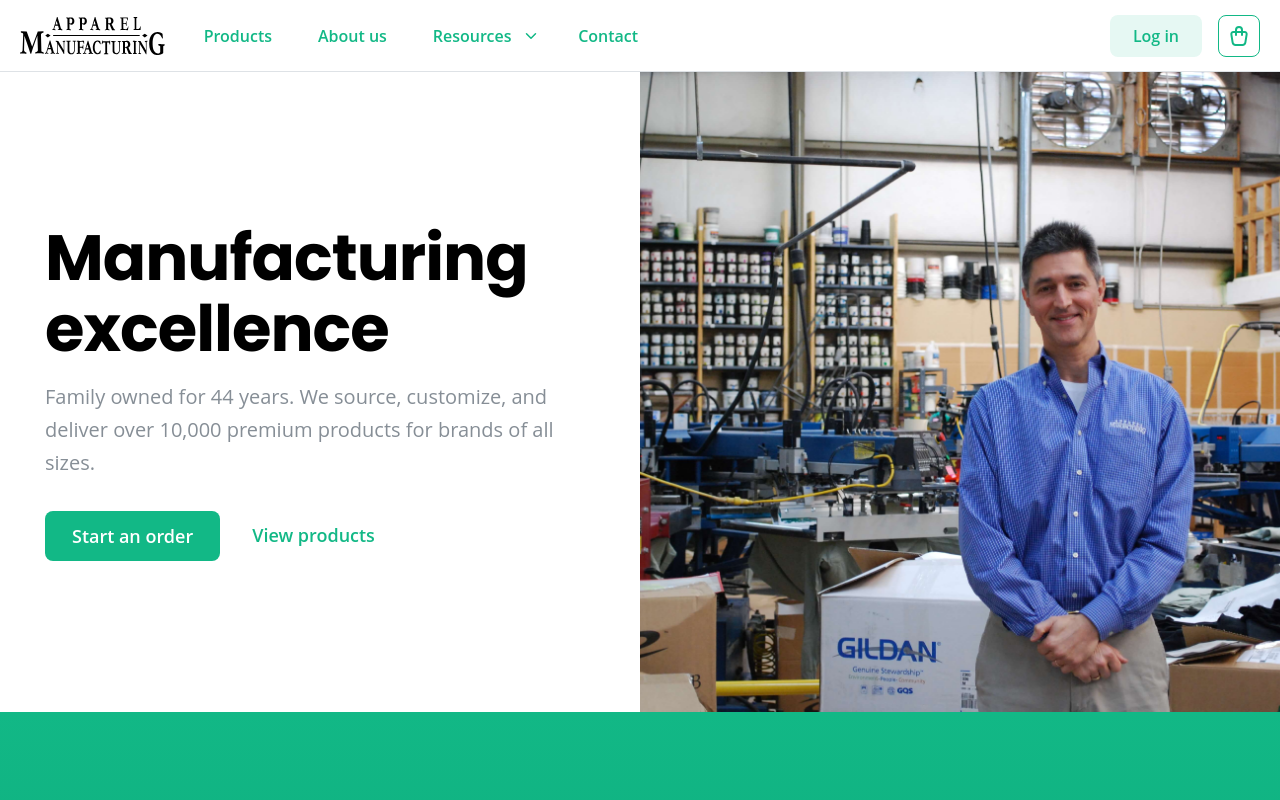
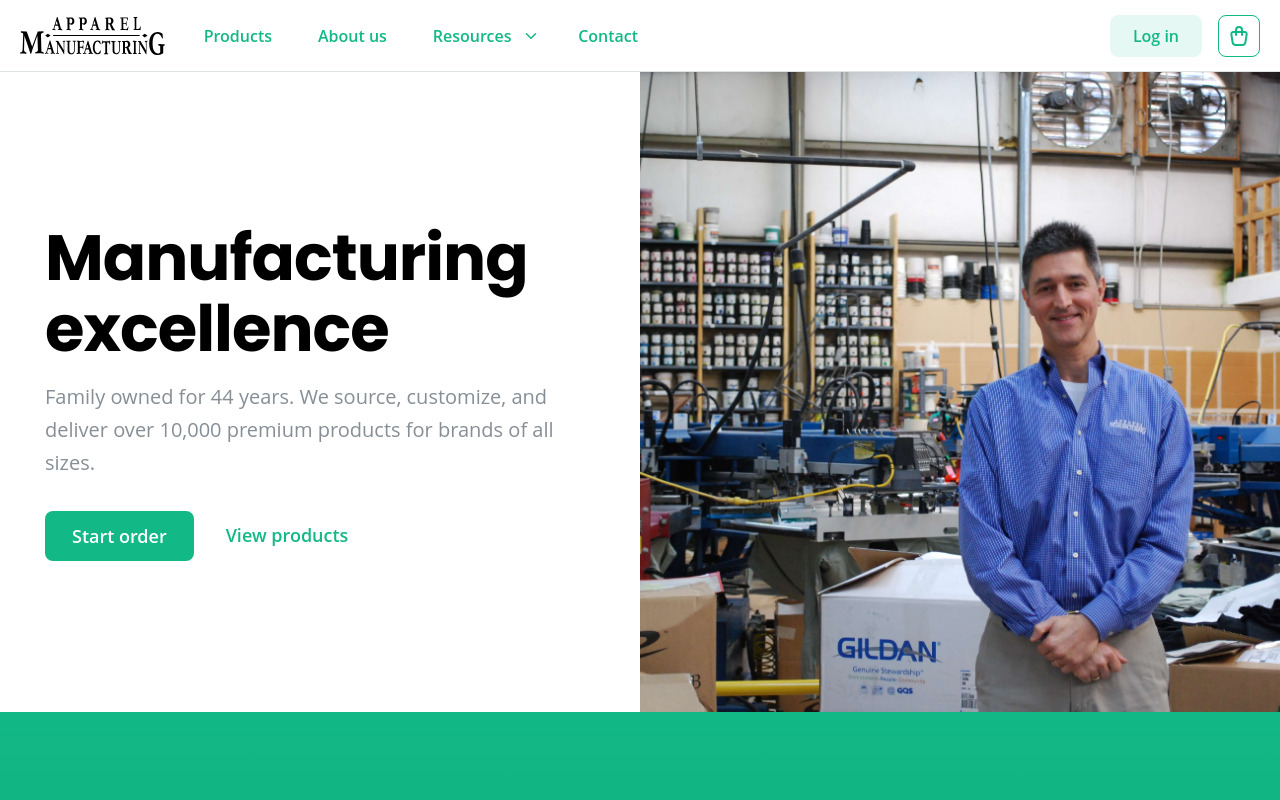
Before and after one commit to emreerdener/apparel-manufacturing, a Next.js app: page / in a window 1280 px wide. Shown: the top 800 px of the page. Built offline with nearby package versions, Linux system fonts and the light colour scheme.

Commit message:
copy update in hero button

```diff
--- a/src/features/home/components/Hero.tsx
+++ b/src/features/home/components/Hero.tsx
@@ -24,7 +24,7 @@ export function Hero() {
             10,000 premium products for brands of all sizes.
           </Text>
           <Group mt="md" gap="xl">
-            <Button size="lg">Start an order</Button>
+            <Button size="lg">Start order</Button>
             <Anchor size="lg" underline="hover" fw={600}>
               View products
             </Anchor>
```
